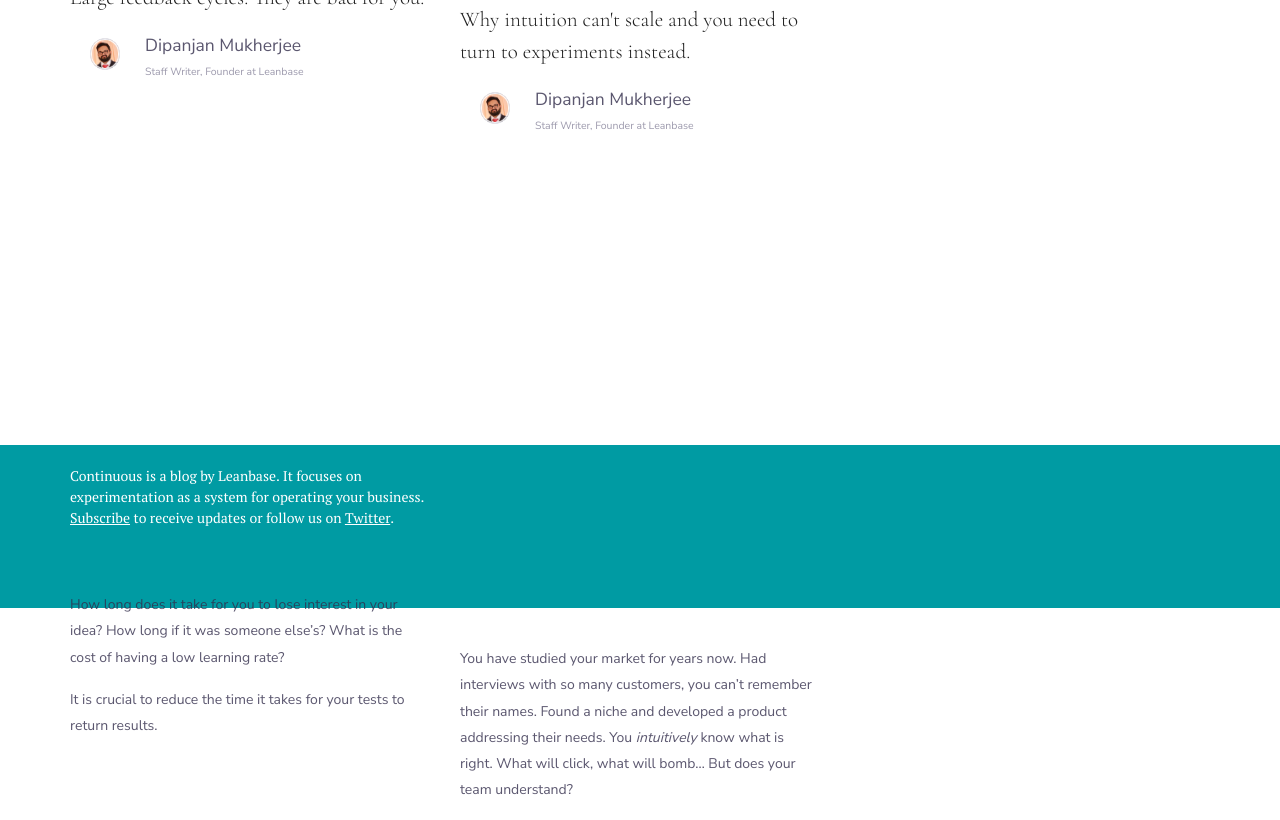
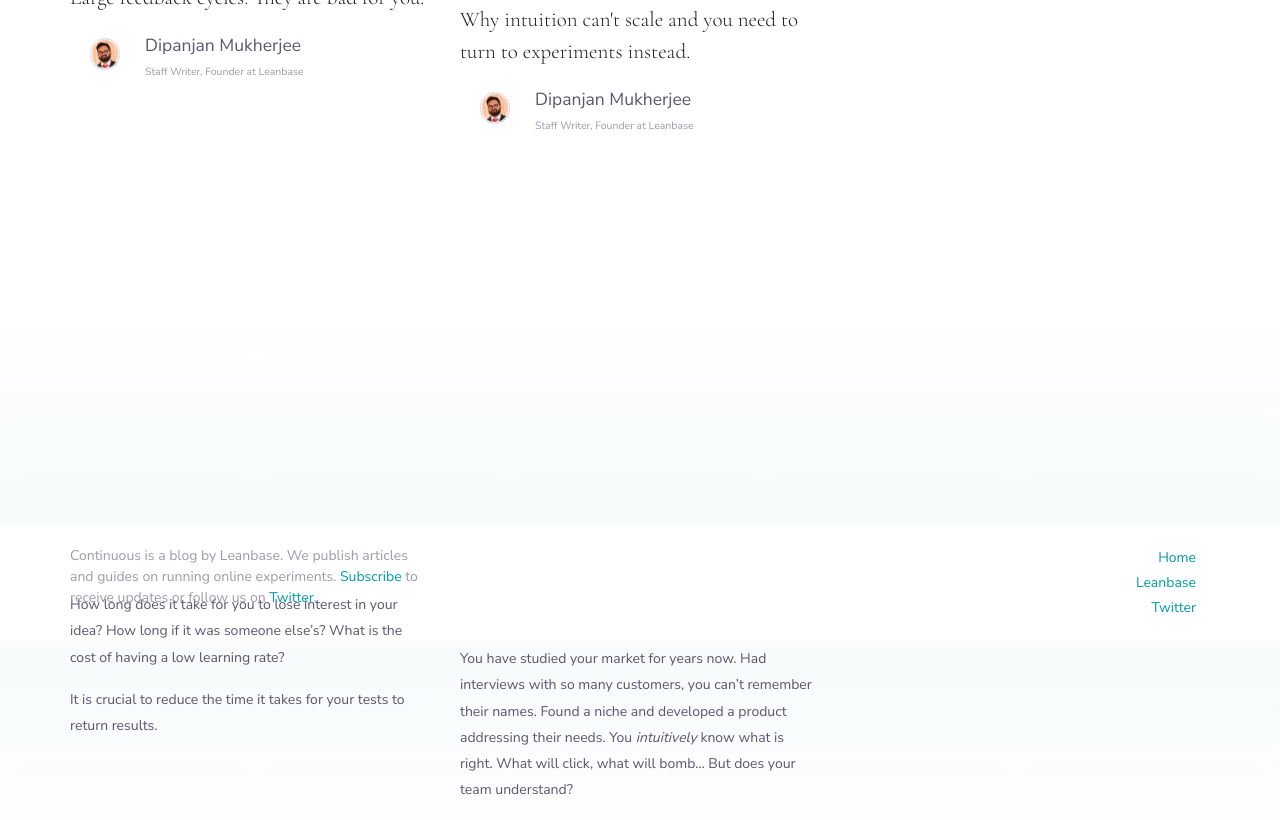
Before and after one commit to Leanbase/presence, a Jekyll site: the page built from blog/index.html, in a window 1280 px wide, cut to the strip 310-1130 px from the top of the page. Built offline with Jekyll 4.4.1, drawn with Linux system fonts in a browser that asks for light colours; comment, search, counter and statistics services are not loaded.

Commit message:
Make blog footer less "out-there"

```diff
--- a/_includes/blog-footer.html
+++ b/_includes/blog-footer.html
@@ -2,7 +2,15 @@
   <div class="container">
     <div class="row">
       <div class="col-md-4 col-sm-12 col-xs-12">
-        Continuous is a blog by Leanbase. It focuses on experimentation as a system for operating your business. <a href="javascript:showSubscribeForm();">Subscribe</a> to receive updates or follow us on <a href="https://twitter.com/LeanbaseHQ">Twitter</a>.
+        Continuous is a blog by Leanbase.
+        We publish articles and guides on running online experiments. <a href="javascript:showSubscribeForm();">Subscribe</a> to receive updates or follow us on <a href="https://twitter.com/LeanbaseHQ">Twitter</a>.
+      </div>
+      <div class="col-md-offset-4 col-md-4 text-right">
+        <ul>
+          <li><a href="/blog">Home</a></li>
+          <li><a href="/">Leanbase</a></li>
+          <li><a href="https://twitter.com/LeanbaseHQ">Twitter</a></li>
+        </ul>
       </div>
     </div>
   </div>
--- a/assets/scss/blog.scss
+++ b/assets/scss/blog.scss
@@ -107,16 +107,41 @@ div#breadcrumbs {
 }
 
 div.blog-footer {
+  font-family: $sans-font-family;
   width: 100%;
-  margin-top: 120px;
-  padding: 20px 0 80px;
-  background-color: $col-l-teal;
-  color: white;
+  margin-top: 200px;
+  padding: 20px 0;
+  color: $grey-color;
+
+  box-shadow: 0 0 120px 120px #009ba309;
   font-size: 14px;
 
   a {
-    color: white;
-    text-decoration: underline;
+    text-decoration: none;
+    color: $col-l-teal;
+
+    &:hover {
+      text-decoration: underline;
+    }
+  }
+
+  .text-right {
+    text-align: right;
+  }
+
+  ul {
+    margin: 0;
+    padding: 0;
+
+    li {
+      list-style-type: none;
+      margin: 0; padding: 0;
+
+      a {
+        display: inline-block;
+        padding: 0.15em 1em;
+      }
+    }
   }
 }
 
@@ -295,6 +320,7 @@ div.offshore-index {
     display: flex;
     padding: 8px 0;
     border-bottom: 1px solid $col-l-gray-1-20;
+    align-items: center;
 
     &:first-child {
       padding-top: 0px;
@@ -308,7 +334,6 @@ div.offshore-index {
       font-family: $sans-font-family;
       font-weight: 700;
       padding: 0 20px 0 0;
-      align-self: center;
 
       div.day {
         font-size: 24px;
```
